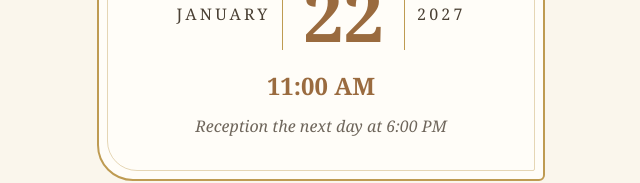
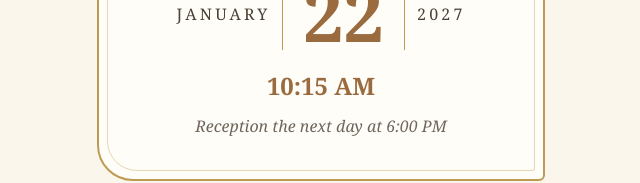
Before and after one commit to GauthamS-013/WeddingInvite, a React (Vite) app: page / in a window 1280 px wide. Shown: the part 2287-2470 px from the top of the page, without its empty margins (319-959 px from the left). Built offline with nearby package versions, Linux system fonts and the light colour scheme; a web font is replaced by a local one.

Commit message:
Change wedding date and event time
Updated wedding date and event time to 10:15 AM.

```diff
--- a/src/data.js
+++ b/src/data.js
@@ -1,6 +1,6 @@
 export const couple = { bride: 'Nandini', groom: 'Siddharth' }
 
-export const weddingDate = '2027-01-22T11:00:00+05:30' // used by the countdown
+export const weddingDate = '2027-01-22T10:15:00+05:30' // used by the countdown
 export const dateLabel = 'Friday, 22 January 2027'
 export const receptionDateLabel = 'Saturday, 23 January 2027'
 export const rsvpBy = '01 December 2026'
@@ -9,7 +9,7 @@ export const whatsappNumber = '919591529095'
 export const events = [
   {
     title: 'The Wedding',
-    time: '11:00 AM',
+    time: '10:15 AM',
     date: '22 January 2027',
     venue: '1955 Vitage Convention Center',
     address: 'Farook College Road, Kozhikode, Kerala',
```
